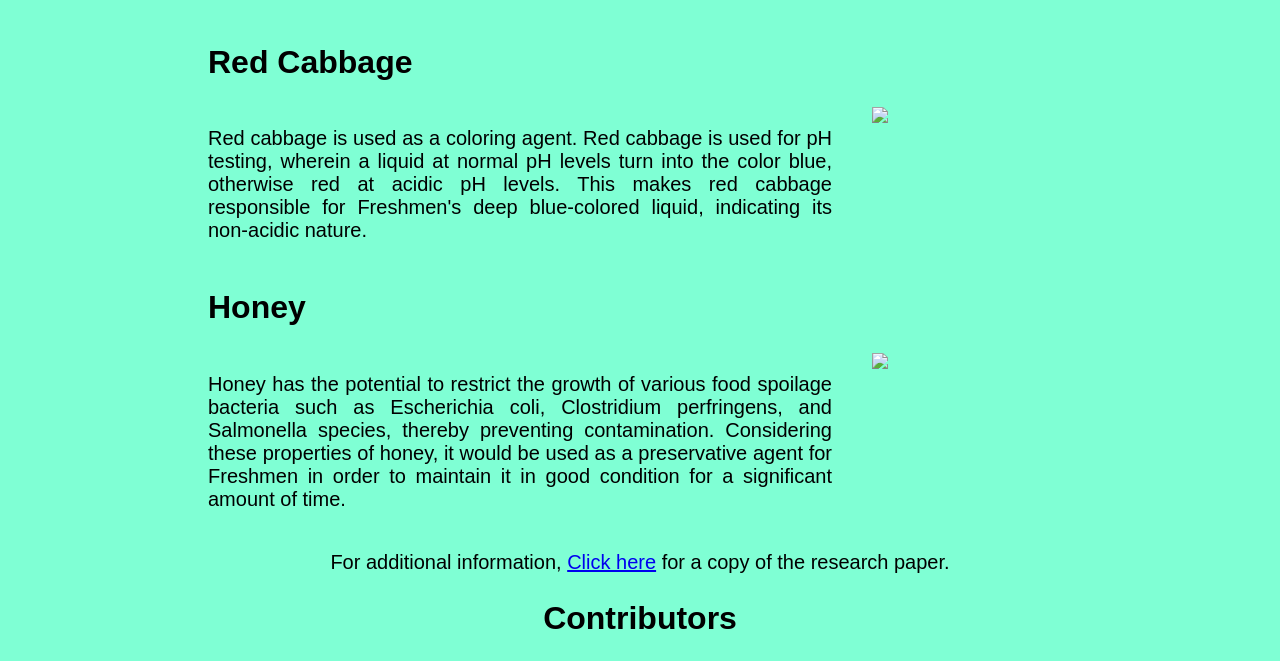
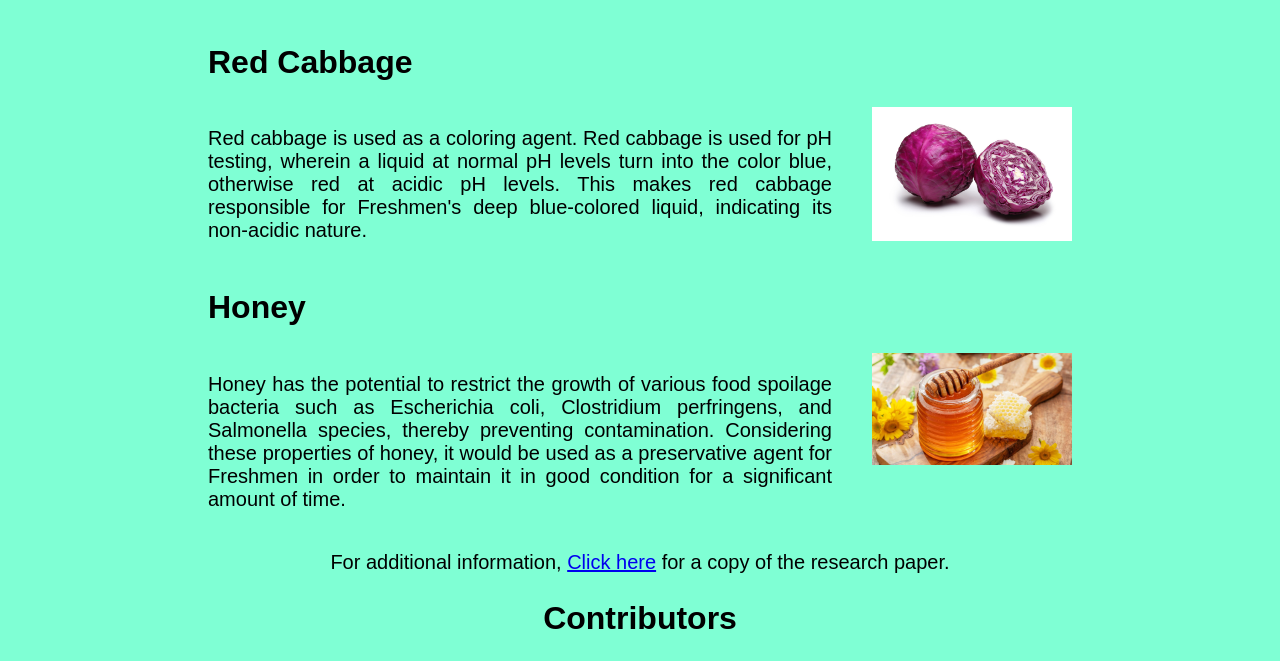
Before and after one commit to ehcnurr/freshmen, a plain HTML site: page index.html in a window 1280 px wide. Shown: the part 1435-2096 px from the top of the page. Drawn offline with Linux system fonts and the light colour scheme; the site is published under a folder, as on GitHub Pages, so addresses that start at the root find nothing.

Commit message:
Fix typo on image directory

```diff
--- a/index.html
+++ b/index.html
@@ -40,7 +40,7 @@
                     turn into the color blue, otherwise red at acidic pH levels. This makes red cabbage responsible for Freshmen's deep blue-colored liquid,
                     indicating its non-acidic nature.
                 </p>
-                <img src="/images/red-cabbage.jpg">
+                <img src="./images/red-cabbage.jpg">
             </div>
             <h2>Honey</h2>
             <div class="ingredient" id="honey">
@@ -50,7 +50,7 @@
                     Salmonella species, thereby preventing contamination. Considering these properties of honey, it
                     would be used as a preservative agent for Freshmen in order to maintain it in good condition for a significant amount of time.
                 </p>
-                <img src="/images/honey.jpg">
+                <img src="./images/honey.jpg">
             </div>
         </div>
     <p>For additional information, <a href="Reosemary MWash.pdf" target="_blank" rel="noreferrer noopener">Click here</a> for a copy of the research paper.</p>
```
